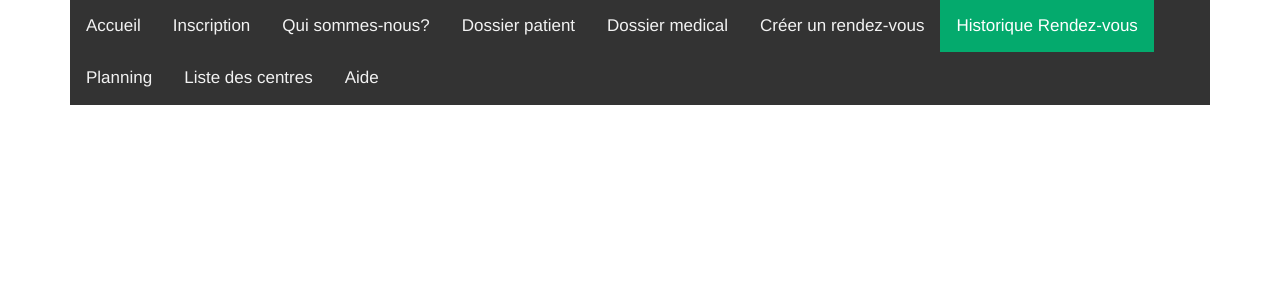
After one commit to Bineta76/aurelie-projet-Labo, a PHP site: page /historiqueRdv.php in a window 1280 px wide. The commit adds this page. Shown: the top 300 px of the page. Run offline with PHP 8.4, Linux system fonts and the light colour scheme; some libraries are stand-ins or nearby versions.

Commit message:
EPREUVE E5

```diff
--- /dev/null
+++ b/historiqueRdv.php
@@ -0,0 +1,15 @@
+<?php include ("includes/header.php");?>
+<div class="container">
+<div class="topnav">
+            <a href="index.php" aria-label="Accueil">Accueil</a>
+            <a href="inscription.php" aria-label="Inscription">Inscription</a>
+            <a href="quiSommesNous.php" aria-label="Qui sommes-nous ?">Qui sommes-nous?</a>
+            <a href="dossierpatient.php" aria-label="dossierpatient.php">Dossier patient</a>
+            <a href=dossiermedical.php" aria-label="dossiermedical.php">Dossier medical</a>
+            <a href="rdv.php" aria-label="Créer un rendez-vous">Créer un rendez-vous</a>
+            <a class="active"href="historiqueRdv.php" aria-label="historiqueRdv">Historique Rendez-vous</a>
+            <a href="planningmedecin.php" aria-label="Voir le planning du médecin">Planning</a>
+            <a href="centre.php" aria-label="Voir la liste des centres disponibles">Liste des centres</a>
+            <a href="contactSupport.php" aria-label="contactSupport">Aide </a>
+            </a>
+        </div>
--- a/index.php
+++ b/index.php
@@ -88,7 +88,7 @@ include 'includes/header.php';
                     <input type="password" id="password" name="password" class="form-control" placeholder="Entrez votre mot de passe" required>
                 </div>
                 <button type="submit" class="btn btn-primary w-100 mt-3">Se connecter</button>
-                <button type="submit" class="btn btn-primary w-100 mt-3">inscription</button>
+
 
 
                 <p class="text-center mt-3">
--- a/inscription.php
+++ b/inscription.php
@@ -3,9 +3,9 @@
     <div class="container mt-5">
         <div class="topnav">
             <a href="index.php" aria-label="Accueil">Accueil</a>
-            <a href="inscription.php" aria-label="Inscription">Inscription</a>
+            <a class="active"href="inscription.php" aria-label="Inscription">Inscription</a>
             <a href="quiSommesNous.php" aria-label="Qui sommes-nous ?">Qui sommes-nous?</a>
-            <a class="active"href="dossierpatient" aria-label="dossierpatient">Dossier patient</a>
+            <a href="dossierpatient" aria-label="dossierpatient">Dossier patient</a>
             <a href="rdv.php" aria-label="Créer un rendez-vous">Créer un rendez-vous</a>
             <a href="planningmedecin.php" aria-label="Voir le planning du médecin">Planning</a>
             <a href="centre.php" aria-label="Voir la liste des centres disponibles">Liste des centres</a>
```
Also changed, not shown: centre.php (+11 -9 lines), contactSupport.php (+11 -10 lines), dossiermedical.php (added, +16 -0 lines), dossierpatient.php (+13 -3 lines), planningmedecin.php (+6 -2 lines), quiSommesNous.php (+6 -3 lines).
